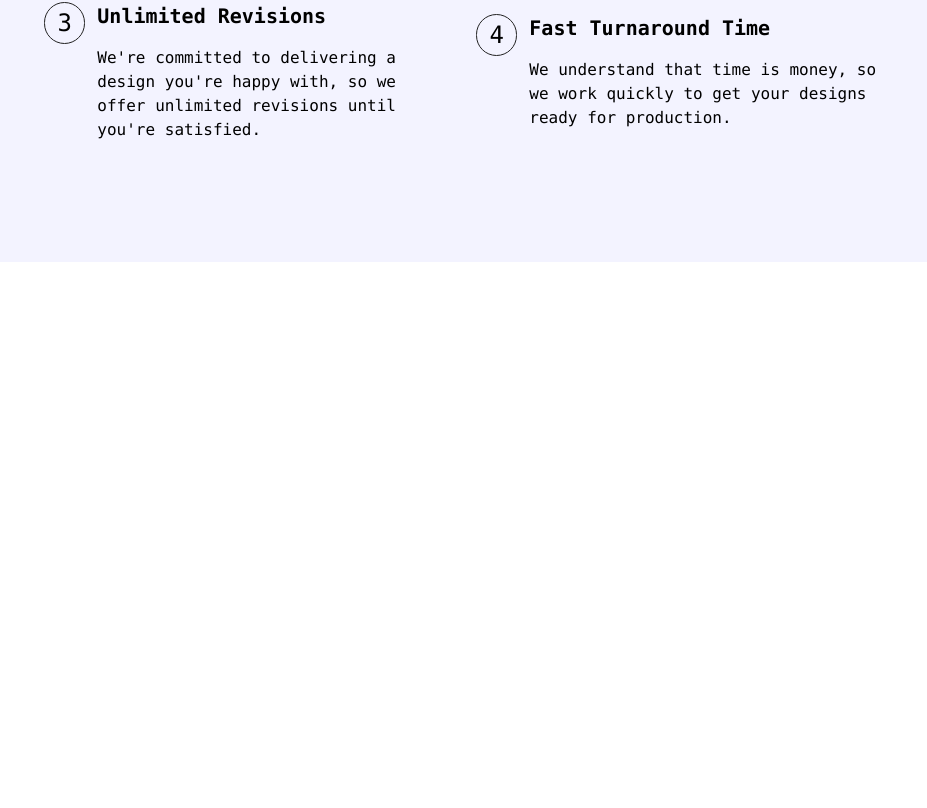
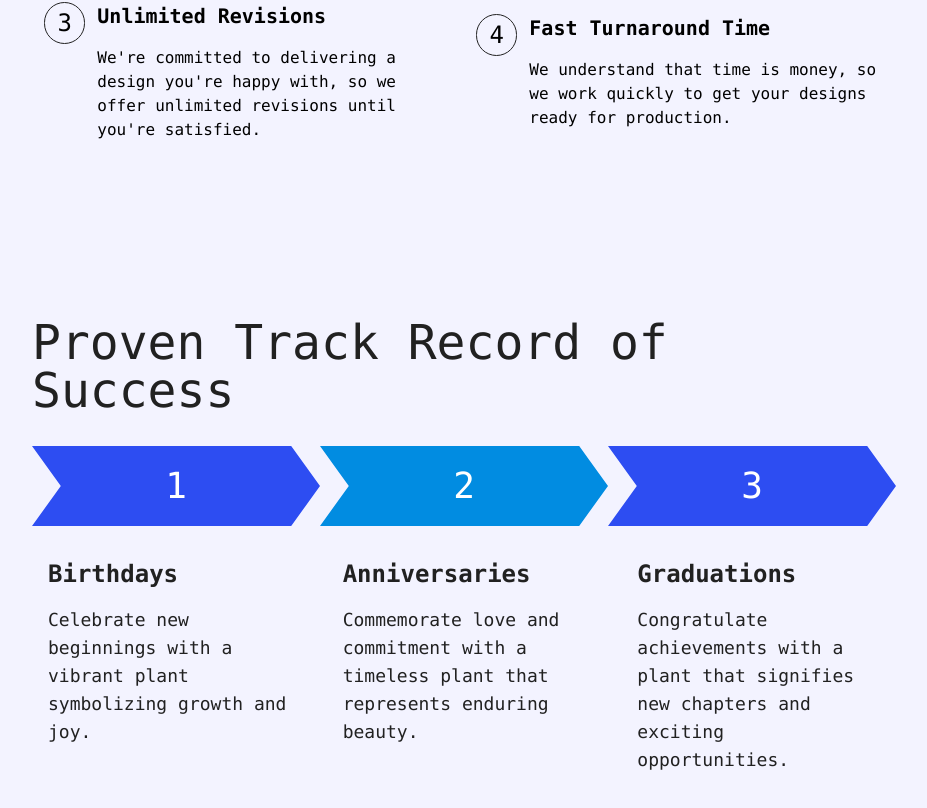
Before and after one commit to Tanishksoam/Adverteez, a React (Vite) app in the folder advertees/: page / in a window 1280 px wide. Shown: the part 1578-2386 px from the top of the page, without its empty margins (176-1103 px from the left). Before the commit the page ends 1840 px from the top, so only its background shows below. Built offline with nearby package versions, Linux system fonts and the light colour scheme.

Commit message:
Track section

```diff
--- a/advertees/src/App.jsx
+++ b/advertees/src/App.jsx
@@ -2,6 +2,7 @@ import "./App.css";
 import Design from "./components/Design";
 import Navbar from "./components/Navbar";
 import TargetAudience from "./components/TargetAudience";
+import Track from "./components/Track";
 import Hero from "./components/hero";
 
 function App() {
@@ -18,6 +19,7 @@ function App() {
 
       <div className="w-full flex flex-col items-start justify-start  bg-[#f3f3ff] px-52 py-6">
         <Design />
+        <Track />
       </div>
     </div>
   );
--- /dev/null
+++ b/advertees/src/components/Track.css
@@ -0,0 +1,39 @@
+.hexagon {
+    position: relative;
+    width: 200px;
+    height: 100px;
+    background-color: #4a5568;
+    /* Tailwind gray-700 */
+    margin: 50px;
+}
+
+.hexagon:before,
+.hexagon:after {
+    content: "";
+    position: absolute;
+    width: 0;
+    border-left: 100px solid transparent;
+    border-right: 100px solid transparent;
+}
+
+.hexagon:before {
+    bottom: 100%;
+    border-bottom: 50px solid #4a5568;
+    /* Tailwind gray-700 */
+}
+
+.hexagon:after {
+    top: 100%;
+    width: 0;
+    border-top: 50px solid #4a5568;
+    /* Tailwind gray-700 */
+}
+
+.hexagon-concave {
+    position: relative;
+    clip-path: polygon(90% 0%, 100% 50%, 90% 100%, 0% 100%, 10% 50%, 0% 0%);
+    width: 350px;
+    height: 80px;
+    background-color: #2D4DF2;
+        /* Tailwind gray-700 */
+}
--- /dev/null
+++ b/advertees/src/components/Track.jsx
@@ -0,0 +1,56 @@
+import React from "react";
+import "./Track.css";
+
+const Track = () => {
+  return (
+    <div className="w-full  flex flex-col  justify-start items-start py-20 gap-8  text-[#212121]">
+      <div className="w-full flex justify-start  items-center text-5xl font-medium ">
+        Proven Track Record of Success
+      </div>
+      <div className=" w-full flex-col justify-start items-start gap-4">
+        <div className=" flex items-start justify-start text-4xl align-text-bottom  text-white">
+          <div className="hexagon-concave flex justify-center items-center ">
+            {" "}
+            1
+          </div>
+          <div className="hexagon-concave bg-[#018CE1] flex justify-center items-center ">
+            {" "}
+            2
+          </div>
+          <div className="hexagon-concave flex justify-center items-center ">
+            {" "}
+            3
+          </div>
+        </div>
+        <div className=" flex items-start justify-start text-lg align-text-bottom gap-5">
+          <div className=" w-[350px] flex flex-col justify-start items-start py-4 px-4">
+            <h4 className=" w-full font-bold text-2xl py-4 ">Birthdays</h4>
+            <p>
+              {" "}
+              Celebrate new beginnings with a vibrant plant symbolizing growth
+              and joy.
+            </p>
+          </div>
+          <div className=" w-[350px] flex flex-col justify-start items-start py-4 px-4">
+            <h4 className=" font-bold text-2xl py-4 ">Anniversaries</h4>
+            <p>
+              {" "}
+              Commemorate love and commitment with a timeless plant that
+              represents enduring beauty.
+            </p>
+          </div>
+          <div className=" w-[350px] flex flex-col justify-start items-start py-4 px-4">
+            <h4 className=" font-bold text-2xl py-4 ">Graduations</h4>
+            <p>
+              {" "}
+              Congratulate achievements with a plant that signifies new chapters
+              and exciting opportunities.
+            </p>
+          </div>
+        </div>
+      </div>
+    </div>
+  );
+};
+
+export default Track;
```
